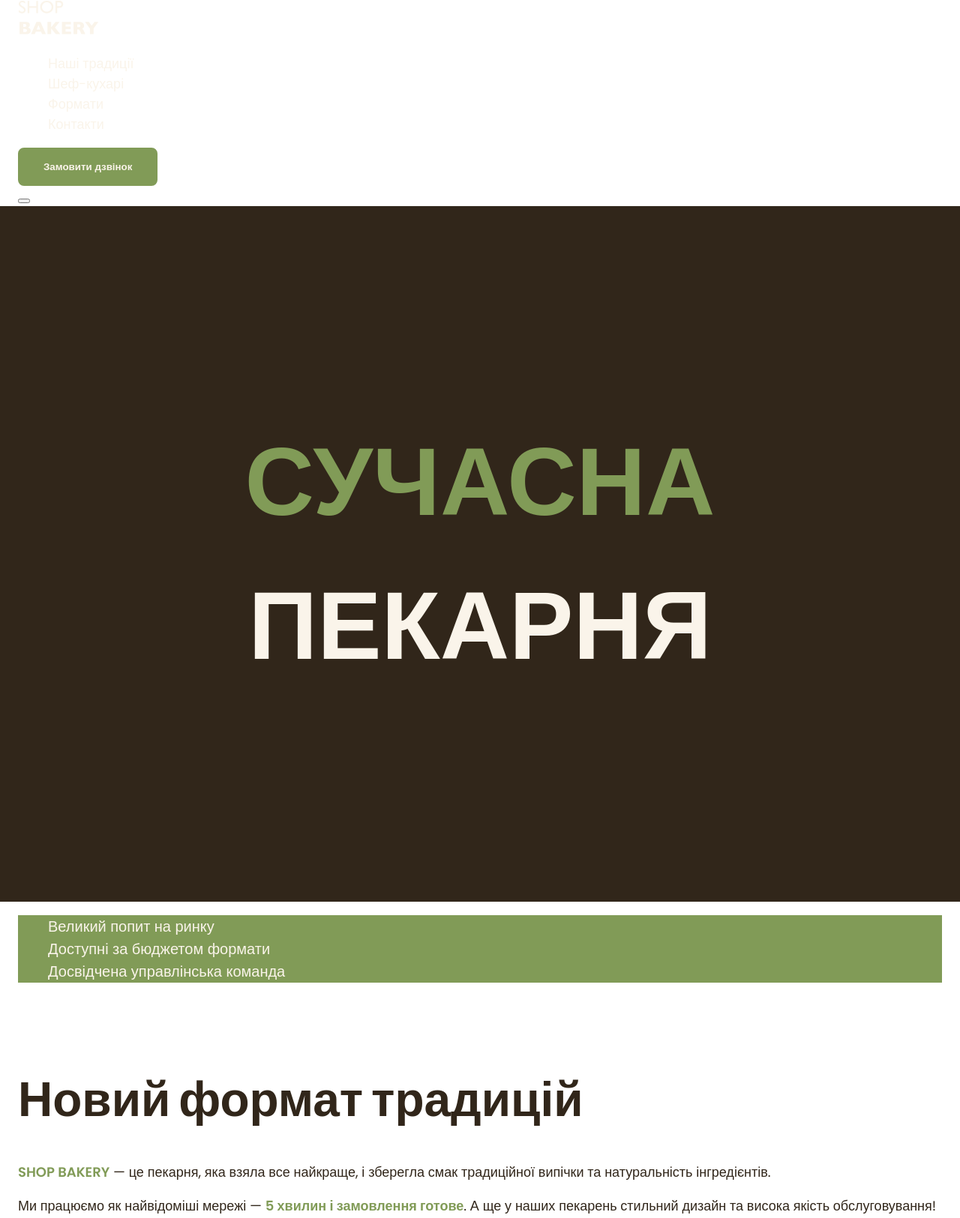
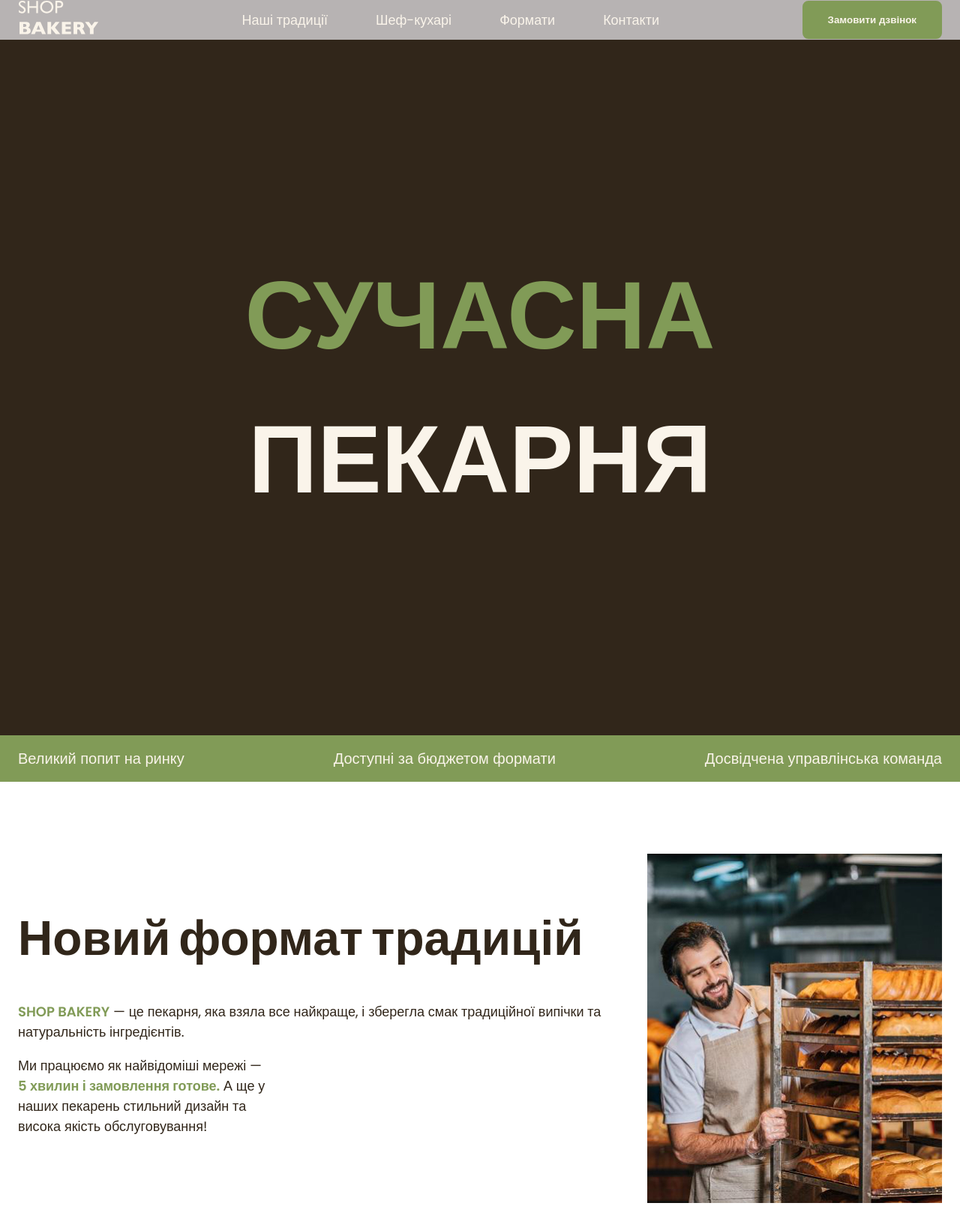
Before and after one commit to MWStranger/Genius-testdrive, a plain HTML site: page index.html in a window 1280 px wide. Shown: the top 1625 px of the page at 75% size. Drawn offline with Linux system fonts and the light colour scheme.

Commit message:
Add CSS-flexbox

```diff
--- a/css/styles.css
+++ b/css/styles.css
@@ -71,6 +71,8 @@ address {
 /* Загальні стилі для списків */
 ul {
   list-style-type: none; /* Прибираємо маркери списку */
+  margin: 0; /* Прибираємо відступи для списків */
+  padding: 0; /* Прибираємо відступи для списків */
 }
 
 /* Стилі для кнопок */
@@ -95,9 +97,29 @@ ul {
 }
 .link:hover {
   color: var(--color-brand-light); /* Зелений колір при наведенні */
-  font-weight: 600; /* Жирний шрифт */
 }
 
+/* HEADER */
+.header {
+  background-color: #b7b3b3;
+}
+.header-container {
+  display: flex;
+  align-items: center;
+  gap: 40px;
+}
+.header-nav {
+  flex-grow: 1;
+  display: flex;
+  align-items: center;
+  gap: 40px;
+}
+.header-menu {
+  display: flex;
+  gap: 64px;
+  flex-grow: 1;
+  justify-content: center;
+}
 
 /* SECTION STYLES */
 /* Стилі для усіх розділів */
@@ -145,17 +167,36 @@ ul {
 
 /* Стилі для розділу "Наші переваги" */
 .advantages-section {
-  margin: 0;
-  padding: 0;
+  background-color: var(--color-brand-light);
+  padding: 16px 0px;
+  margin: 0px;
 }
 .advantages-list {
+  display: flex;
+  justify-content: space-between;
+  gap: 40px;
+}
+.advantages-item {
   color: var(--color-primary-light);
-  background-color: var(--color-brand-light);
+  font-size: 20px;
+  font-weight: 300;
 }
 
 /* Стилі для розділу "Новий формат традицій" */
 .traditions-section {
   padding-top: 96px;
+}
+.traditions-container {
+  display: flex;
+  align-items: center;
+  justify-content: space-between;
+  gap: 40px;
+}
+.traditions-content {
+  min-width: 710px;
+}
+.limited-width {
+  max-width: 340px;
 }
 .traditions-text .brand {
   color: var(--color-brand-light);
@@ -179,6 +220,18 @@ ul {
 }
 
 /* Стилі для розділу "Формати" */
+.formats-list {
+  display: flex;
+  gap: 20px;
+}
+.formts-item {
+  flex-basis: calc((100% - 40px) / 3);
+}
+.format-card {
+  padding: 24px;
+  border: 1px solid var(--color-brand-light); /* TESTDRIVE */
+  border-radius: 16px;
+}
 .formats-title {
   margin-bottom: 80px;
 }
--- a/index.html
+++ b/index.html
@@ -21,14 +21,15 @@
     <!-- підключення таблиці стилів -->
   </head>
   <body>
-    <header>
+    <header class="header">
       <div class="container">
-        <nav>
+        <div class="header-container">
+          <nav class="header-nav">
             <!-- logo and menu -->
             <a href="/">
               <img src="./images/logo.svg" alt="Логотип сучасної пекарні" />
             </a>
-          <ul>
+            <ul class="header-menu">
               <li>
                 <a class="link" href="#traditions-section">Наші традиції</a>
               </li>
@@ -36,11 +37,9 @@
               <li><a class="link" href="#formats-section">Формати</a></li>
               <li><a class="link" href="#contact-section">Контакти</a></li>
             </ul>
+          </nav>
           <button class="button" type="button">Замовити дзвінок</button>
-        </nav>
-        <button>
-          <!-- button "замовити дзвінок" -->
-        </button>
+        </div>
       </div>
     </header>
     <main>
@@ -64,22 +63,29 @@
       </section>
       <section class="section traditions-section" id="traditions-section">
         <div class="container">
-          <h2 class="section-title traditions-title">Новий формат традицій</h2>
+          <div class="traditions-container">
+            <div class="traditions-content">
+              <h2 class="section-title traditions-title">
+                Новий формат традицій
+              </h2>
               <!-- підзаголовок розділу -->
               <p class="traditions-text">
-            <span class="brand uppercase">shop bakery</span> — це пекарня, яка
-            взяла все найкраще, і зберегла смак традиційної випічки та
+                <span class="brand uppercase">shop bakery</span> — це пекарня,
+                яка взяла все найкраще, і зберегла смак традиційної випічки та
                 натуральність інгредієнтів.
               </p>
-          <p class="traditions-text">
+              <p class="traditions-text limited-width">
                 Ми працюємо як найвідоміші мережі —
-            <span class="brand">5 хвилин і замовлення готове</span>. А ще у
-            наших пекарень стильний дизайн та висока якість обслуговування!
+                <span class="brand">5 хвилин і замовлення готове.</span>
+                А ще у наших пекарень стильний дизайн та висока якість
+                обслуговування!
               </p>
+            </div>
             <img
               src="./images/baker-man.jpg"
               alt="Чоловік-пекар дивиться на батони із посмішкою"
             />
+          </div>
         </div>
       </section>
       <section class="section" id="chefs-section">
@@ -115,9 +121,9 @@
         <div class="container">
           <h2 class="section-title formats-title">Формати</h2>
           <!-- підзаголовок розділу -->
-          <ul>
-            <li>
-              <article>
+          <ul class="formats-list">
+            <li class="formats-item">
+              <article class="format-card">
                 <h3 class="format-title" lang="en">Walrus</h3>
                 <div class="format-text">
                   <p>Площа: до 120 м2</p>
@@ -130,8 +136,8 @@
                 </div>
               </article>
             </li>
-            <li>
-              <article>
+            <li class="formats-item">
+              <article class="format-card">
                 <h3 class="format-title" lang="en">Horseshoe</h3>
                 <div class="format-text">
                   <p>Площа: до 120 м2</p>
@@ -144,8 +150,8 @@
                 </div>
               </article>
             </li>
-            <li>
-              <article>
+            <li class="formats-item">
+              <article class="format-card">
                 <h3 class="format-title" lang="en">Handlebar</h3>
                 <div class="format-text">
                   <p>Площа: до 120 м2</p>
```
Lines whose indentation alone changed are shown as unchanged.
